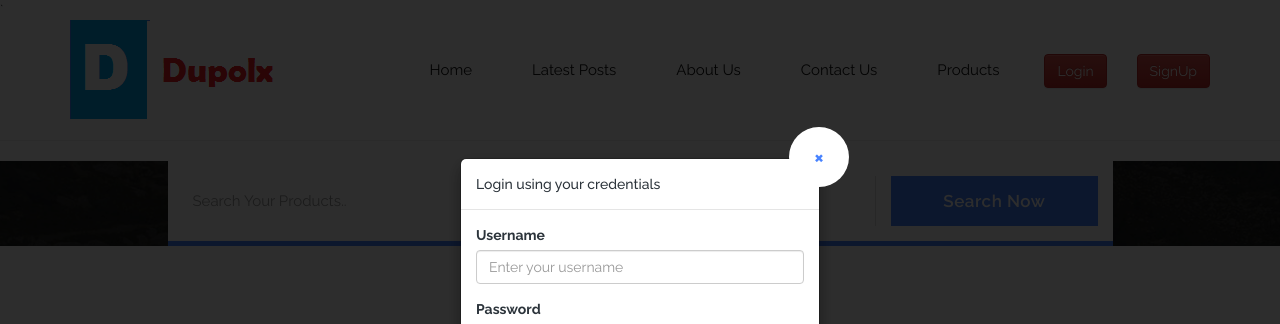
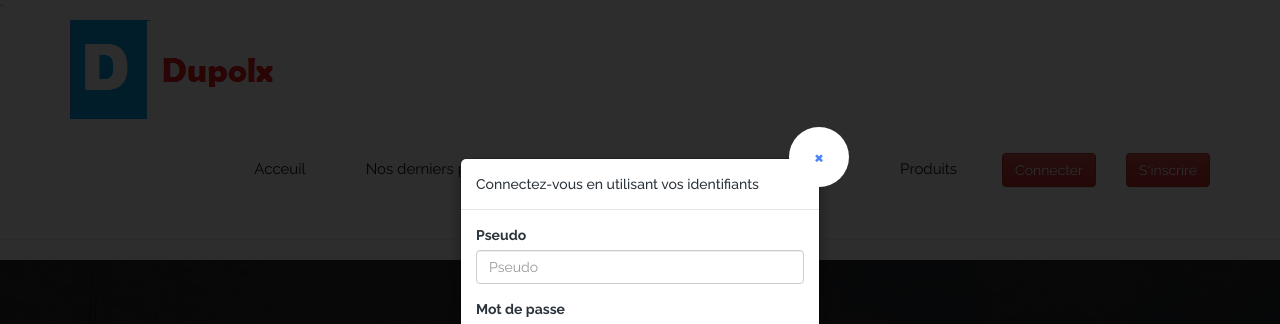
Before and after one commit to irzane/django, a Django app: page /home/ in a window 1280 px wide, after a click on "Connecter". Shown: the top 324 px of the page. Run offline with Django 3.2, Linux system fonts and the light colour scheme; data comes from the database, SQL or seed files in the repository; both versions use the stored data as it was before the commit; data that the repository does not hold is empty; some libraries are stand-ins or nearby versions.

Commit message:
first commit

```diff
--- a/templates/base.html
+++ b/templates/base.html
@@ -7,14 +7,12 @@
     {% endblock head %}
 
     <title>{% block title %}
-
     {% endblock title %}</title>
 
         <meta charset="utf-8">
         <meta name="viewport" content="width=device-width, initial-scale=1.0" />`
         <meta http-equiv="X-UA-Compatible" content="IE=edge,chrome=1">
         <meta name="description" content="{% block Description %}
-
         {% endblock Description %}">
         <meta name="keyword" content="{% block Keywords %}
 
@@ -43,38 +41,40 @@
                 <div class="row">
                     <div class="col-md-12">
                         <button id="primary-nav-button" type="button">Menu</button>
-                        <a href="/"><div class="logo">
+                        <a href="/">
+
+                            <div class="logo">
+
                             <img src="{% static 'img/logo.png' %}" alt="Dupolx Logo" width="220" height="99">
-                        </div></a>
-
-
+                        </div>
+                    </a>
                         <nav id="primary-nav" class="dropdown cf">
                             <ul class="dropdown menu">
                                 <li class='{% block homeactive %}
 
-                                {% endblock homeactive %}'><a href="/">Home</a></li>
-                                <li><a class="scrollTo" data-scrollTo="blog" href="#">Latest Posts</a></li>
-                                <li><a class="scrollTo" data-scrollTo="services" href="#">About Us</a></li>
-                                <li><a class="scrollTo" data-scrollTo="contact" href="#">Contact Us</a></li>
+                                {% endblock homeactive %}'><a href="/">Acceuil</a></li>
+                                <li><a class="scrollTo" data-scrollTo="blog" href="#">Nos derniers post</a></li>
+                                <li><a class="scrollTo" data-scrollTo="services" href="#">A propos de nous</a></li>
+                                <li><a class="scrollTo" data-scrollTo="contact" href="#">Contactez-nous</a></li>
                                 <li class='{% block blogactive %}
 
 
 
-                                {% endblock blogactive %}'><a href="/blog/">Products</a></li>
+                                {% endblock blogactive %}'><a href="/blog/">Produits</a></li>
                                {% if user.is_authenticated %}
 
                                 <li class="nav-item dropdown">
                                     <a class="nav-link dropdown-toggle" href="#" id="navbarDropdown" role="button" data-toggle="dropdown" aria-haspopup="true" aria-expanded="false">
-                                      Welcome: <strong>{{request.user}}</strong>
+                                      Bienvenue: <strong>{{request.user}}</strong>
 
                                     </a>
                                     <div class="dropdown-menu" aria-labelledby="navbarDropdown">
-                                      <a class="dropdown-item" href="/logout/">Logout {{request.user}}</a>
+                                      <a class="dropdown-item" href="/logout/">Déconnecter {{request.user}}</a>
                                 </li>
 
                                  {% else %}
-                                     <li>   <button type="button" class="btn btn-danger" data-toggle="modal" data-target="#loginModal">Login</button> </li>
-                                    <li> <button type="button" class="btn btn-danger" data-toggle="modal" data-target="#signupModal">SignUp</button> </li>
+                                     <li>   <button type="button" class="btn btn-danger" data-toggle="modal" data-target="#loginModal">Connecter</button> </li>
+                                    <li> <button type="button" class="btn btn-danger" data-toggle="modal" data-target="#signupModal">S'inscrire</button> </li>
                                 {% endif %}
                             </ul>
                         </nav><!-- / #primary-nav -->
@@ -91,7 +91,7 @@
         <div class="modal-content">
 
             <div class="modal-header">
-                <h5 class="modal-title" id="loginModal">Login using your credentials</h5>
+                <h5 class="modal-title" id="loginModal">Connectez-vous en utilisant vos identifiants</h5>
                 <button type="button" class="close" data-dismiss="modal" aria-label="Close">
                     <span aria-hidden="true">&times;</span>
                 </button>
@@ -101,24 +101,24 @@
                 <form action="/home/login/" method='post'>
                     {% csrf_token %}
                     <div class="form-group">
-                        <label for="lusername">Username</label>
-                        <input type="name" class="form-control" id="lusername" placeholder="Enter your username"
+                        <label for="lusername">Pseudo</label>
+                        <input type="name" class="form-control" id="lusername" placeholder="Pseudo"
                             name="lusername" required ="">
                     </div>
                     <div class="form-group">
-                        <label for="password">Password</label>
-                        <input type="password" class="form-control" id="lpassword" placeholder="Enter your password"
+                        <label for="password">Mot de passe</label>
+                        <input type="password" class="form-control" id="lpassword" placeholder="Mot de passe"
                             name="lpassword" required ="">
                     </div>
                    <!--
                     <input type="hidden" name="path" value="/"> -->
 
-                    <button type="submit" class="btn btn-danger mt-2" id="loginsubmit">Login</button>
+                    <button type="submit" class="btn btn-danger mt-2" id="loginsubmit">Se connecter</button>
                 </form>
             </div>
 
             <div class="modal-footer">
-                <button type="button" class="btn btn-secondary" data-dismiss="modal">Close</button>
+                <button type="button" class="btn btn-secondary" data-dismiss="modal"></button>
             </div>
 
         </div>
@@ -130,7 +130,7 @@
   <div class="modal-dialog" role="document">
     <div class="modal-content">
       <div class="modal-header">
-        <h5 class="modal-title" id="signupModal">SignUp for an account</h5>
+        <h5 class="modal-title" id="signupModal">S'inscrire pour un conte</h5>
         <button type="button" class="close" data-dismiss="modal" aria-label="Close">
           <span aria-hidden="true">&times;</span>
         </button>
@@ -140,35 +140,35 @@
             <form method="post" action="/home/signup/">
               {% csrf_token %}
                 <div class="form-group">
-                    <label for="uname">Username</label>s
-                    <input type="text" class="form-control" id="susername" placeholder="Enter your Name" name="susername" required="">
+                    <label for="uname">Pseudo</label>s
+                    <input type="text" class="form-control" id="susername" placeholder="Pseudo" name="susername" required="">
                 </div>
                 <div class="form-group">
-                    <label for="name">First Name</label>
-                    <input type="text" class="form-control" id="fname" placeholder="Enter your First Name" name="fname" required ="" >
+                    <label for="name">Prénom</label>
+                    <input type="text" class="form-control" id="fname" placeholder="Prénom" name="fname" required ="" >
                 </div>
                 <div class="form-group">
-                    <label for="name">Last Name</label>
-                    <input type="text" class="form-control" id="lname" placeholder="Enter your Last Name" name="lname" required ="">
+                    <label for="name">Nom</label>
+                    <input type="text" class="form-control" id="lname" placeholder="Nom" name="lname" required ="">
                 </div>
                 <div class="form-group">
-                    <label for="number">Mobile No</label>
-                    <input type="number" class="form-control" id="number" placeholder="Enter your Mobile No" name="number" required ="">
+                    <label for="number">Téléphone</label>
+                    <input type="number" class="form-control" id="number" placeholder="Tel" name="number" required ="">
                 </div>
                 <div class="form-group">
-                    <label for="email">Your Email</label>
-                    <input type="email" class="form-control" id="email" placeholder="Enter your Email" name="email" required ="">
+                    <label for="email">Email</label>
+                    <input type="email" class="form-control" id="email" placeholder="Email" name="email" required ="">
                 </div>
                 <div class="form-group">
-                    <label for="password">Choose a password</label>
-                    <input type="password" class="form-control" id="password1" placeholder="Choose a password" name="password1" required ="">
+                    <label for="password">Mot de passe</label>
+                    <input type="password" class="form-control" id="password1" placeholder="Choisir mot de passe" name="password1" required ="">
                 </div>
                 <div class="form-group">
-                    <label for="password2">Retype a password</label>
-                    <input type="password" class="form-control" id="password2" placeholder="Retype your password" name="password2" required ="">
+                    <label for="password2">Confirmer Mot de passe</label>
+                    <input type="password" class="form-control" id="password2" placeholder="Retaper mot de passe" name="password2" required ="">
                 </div>
 
-                <button type="submit" class="btn btn-danger mt-2">SignUp</button>
+                <button type="submit" class="btn btn-danger mt-2">S'inscrire</button>
             </form>
         </div>
       </div>
@@ -217,7 +217,7 @@
                         <div class="logo">
                             <img src="{% static 'img/logo.png' %}" alt="Dupolx Logo">
                         </div>
-                        <p>Dupolx one of the emerging platform to buy and sell the used items and get in touch with the owner to negotiate prices at the comfort of your homes.</p>
+                        <p>Dupolx est l'une des plateformes émergentes pour acheter et vendre des objets d'occasion et entrer en contact avec le propriétaire pour négocier les prix dans le confort de votre foyer.</p>
                        <!--  <ul class="social-icons">
                             <li>
                                 <a href="#"><i class="fa fa-facebook"></i></a>
@@ -229,51 +229,29 @@
                         </ul> -->
                     </div>
                 </div>
-                <div class="col-md-4">
-                    <div class="useful-links">
-                        <div class="footer-heading">
-                            <h4>Useful Links</h4>
-                        </div>
-                        <div class="row">
-                            <div class="col-md-6">
-                                <ul>
 
-                                    <li><a href="/blog"><i class="fa fa-stop"></i>Products</a></li>
-                                    <li><a href="http://google.com/" target = _blank><i class="fa fa-stop"></i>Google</a></li>
-                                    <li><a href="http://yahoo.com"><i class="fa fa-stop"></i>Yahoo</a></li>
-                                    <li><a href="http://amazon.com"><i class="fa fa-stop"></i>Amazon</a></li>
-
-
-                                </ul>
-                            </div>
-                        </div>
-                    </div>
-                </div>
                 <div class="col-md-3">
                     <div class="contact-info">
                         <div class="footer-heading">
-                            <h4>Contact Information</h4>
+                            <h4>Informations :</h4>
                         </div>
-                        <p>Dupolx Provide You Best Quality Of The Support Services.</p>
+                        <p>Dupolx vous offre la meilleure qualité de services d'assistance.</p>
                         <ul>
-                            <li><span>Phone:</span><a href="#">+91 9711443344</a></li>
-                            <li><span>Email:</span><a href="#">admin@Dupolx.com</a></li>
-                            <li><span>Address:</span><a href="#">Delhi, India</a></li>
+                            <li><span>Tel:</span><a href="#">+212 669345678</a></li>
+                            <li><span>Email:</span><a href="#">enniafahd@gmail.com</a></li>
+                            <li><span>Adresse:</span><a href="#">Casablanca, Maroc</a></li>
                         </ul>
                     </div>
                 </div>
             </div>
         </div>
+
     </footer>
 
-    <div class="sub-footer">
-        <p>Copyright &copy; 2020 Dupolx
 
-      - Design By : <a rel="nofollow" href="http://www.realitweb.com">Realitweb.com</a></p>
-    </div>
 
     <script src="https://ajax.googleapis.com/ajax/libs/jquery/1.11.2/jquery.min.js" type="text/javascript"></script>
-    <script>window.jQuery || document.write("<script src="{% static 'js/vendor/jquery-1.11.2.min.js' %}"><\/script>")</script>
+    <script>window.jQuery || document.write("<script src="% static 'js/vendor/jquery-1.11.2.min.js' %"><\/script>")</script>
 
     <script src="{% static 'js/vendor/bootstrap.min.js' %}"></script>
 
--- a/templates/home/index.html
+++ b/templates/home/index.html
@@ -5,10 +5,10 @@
 {% endblock title %}
 {% block homeactive %} active {% endblock homeactive %}
 
-{% block Description %}Dupolx is an international Products Company based in India, that offers To Buy Products, services. Contact ...{% endblock Description %}
+{% block Description %}Dupolx est une société internationale de produits basée au Maroc, qui propose des services d'achat de produits. Contact ...{% endblock Description %}
 
 
-{% block Keywords %}Dupolx,Products Buy , Products, Etc..{% endblock Keywords %}
+{% block Keywords %}Dupolx, Produits, Acheter, Produits, Etc..{% endblock Keywords %}
 
 {% block body %}
 
@@ -21,16 +21,16 @@
             <div class="row">
                 <div class="col-md-10 col-md-offset-1">
 
-                    {% for post in allPost1 %}
+
                     <div class="banner-caption">
                         <div class="line-dec"></div>
-                        <h2>{{post.heading}}</h2>
-                        <span>{{post.content | safe | truncatechars:100 }}</span>
+                        <h2>Bienvenue sur Duplox !</h2>
+                        <span>La qualité avant tout</span>
                         <div class="blue-button">
-                            <a class="scrollTo" data-scrollTo="popular" href="/blog">Discover More</a>
+                            <a class="scrollTo" data-scrollTo="popular" href="/blog">Apprenez d'avantage</a>
                         </div>
                     </div>
-                    {% endfor %}
+
 
                     <div class="submit-form">
 
@@ -39,13 +39,13 @@
                             <div class="row">
                                 <div class="col-md-9 first-item">
                                     <fieldset>
-                                        <input type="text" class="form-control" name = "query" id="query" placeholder="Search Your Products.." required="">
+                                        <input type="text" class="form-control" name = "query" id="query" placeholder="Chercher ton produit.." required="">
                                     </fieldset>
                                 </div>
 
                                 <div class="col-md-3">
                                     <fieldset>
-                                        <button type="submit" id="form-submit" class="btn">Search Now</button>
+                                        <button type="submit" id="form-submit" class="btn">Cherchez maintenant</button>
                                     </fieldset>
                                 </div>
                             </div>
@@ -80,7 +80,7 @@
                         <img src="{{post.imglink}}" alt="{{post.title}}" width="240" height="267">
                         <div class="text-content">
                             <h4>{{post.title}}</h4>
-                            <span>Indian Rupees : {{post.price}}</span>
+                            <span> {{post.price}} DH</span>
                         </div>
                         <div class="plus-button">
                             <a href="{{post.slug}}"><i class="fa fa-plus"></i></a>
@@ -127,8 +127,8 @@
                                 </ul>
                             </div>
                             <div class="date-content">
-                                <h6>Price</h6>
-                                <h5>Rs. {{post.price}}</h5>
+                                <h6>Prix</h6>
+                                <h5> {{post.price}} DH</h5>
 
                             </div>
                         </div>
@@ -150,7 +150,6 @@
 
 
 {% endfor %}
-
 
 
             </div>
@@ -197,32 +196,9 @@
                     <div class="down-services">
                         <div class="row">
 
-                            {% for post in allPost7 %}
 
-                            <div class="col-md-5 col-md-offset-1">
-                                <div class="left-content">
-                                    <h4>{{post.title}}</h4>
-                                    <p>{{post.content | safe | truncatechars:500}}</p>
-                                    <div class="blue-button">
-                                        <a href="/blog">Discover More</a>
-                                    </div>
-                                </div>
-                            </div>
-                            {% endfor %}
 
-                            <div class="col-md-5">
-                                <div class="accordions">
-                                    <ul class="accordion">
-                                        {% for post in allPost8 %}
-
-                                        <li>
-                                            <a>{{post.title}}</a>
-                                            <p>{{post.content |safe | truncatechars:300}}</p>
-                                        </li>
-
-                                        {% endfor %}
-
-                                    </ul> <!-- / accordion -->
+                                    <!-- / accordion -->
                                 </div>
                             </div>
                         </div>
@@ -259,6 +235,7 @@
 
 
     <section class="contact" id="contact">
+
         <div id="map">
         			<!-- How to change your own map point
                            1. Go to Google Maps
@@ -266,18 +243,17 @@
                            3. Click "Share" and choose "Embed map" tab
                            4. Copy only URL and paste it within the src="" field below
                     -->
-                    <iframe src="https://www.google.com/maps/embed?pb=!1m18!1m12!1m3!1d14003.618975546018!2d77.30054318199814!3d28.662570718493374!2m3!1f0!2f0!3f0!3m2!1i1024!2i768!4f13.1!3m3!1m2!1s0x390cfb6c8845e735%3A0x369f91bcbaef413e!2sSurajmal%20Vihar%2C%20Delhi!5e0!3m2!1sen!2sin!4v1602844069161!5m2!1sen!2sin" width="100%" height="500px" frameborder="0" style="border:0;" allowfullscreen="" aria-hidden="false" tabindex="0"></iframe>
-
+            <iframe width=100% src="https://www.google.com/maps/embed?pb=!1m14!1m8!1m3!1d6648.715136622896!2d-7.6403972!3d33.5700642!3m2!1i1024!2i768!4f13.1!3m3!1m2!1s0xda7d2e9854fbd49%3A0xcb8dc82bd8575005!2sMaarif%2C%20Casablanca!5e0!3m2!1sfr!2sma!4v1655064982289!5m2!1sfr!2sma" width="600" height="450" style="border:0;" allowfullscreen="" loading="lazy" referrerpolicy="no-referrer-when-downgrade"></iframe>
         </div>
         <div class="container">
             <div class="col-md-10 col-md-offset-1">
                 <div class="wrapper">
                   <div class="section-heading">
-                      <span>Contact Us</span>
-                      <h2>Dupolx one of the emerging platform.</h2>
+                      <span>Contactez-nous</span>
+                      <h2>Dupolx l'une des plates-formes de commerce électronique émergentes.</h2>
                   </div>
                   <!-- Modal button -->
-                  <button id="modBtn" class="modal-btn">Talk to us</button>
+                  <button id="modBtn" class="modal-btn">Parle-nous</button>
                 </div>
                 <div id="modal" class="modal">
                   <!-- Modal Content -->
@@ -289,26 +265,26 @@
                                 <div class="row">
                                     <div class="col-md-12">
                                         <div class="section-heading">
-                                            <span>Talk To Us</span>
-                                            <h2>Let's have a discussion</h2>
+                                            <span>Parle-nous</span>
+                                            <h2>Des recommandations ?</h2>
                                         </div>
                                     </div>
                                     <form action="/" method="post">
                                         {% csrf_token %}
                                     <div class="col-md-6">
                                       <fieldset>
-                                        <input name="name" type="text" class="form-control" id="name" placeholder="Your name..." required="">
+                                        <input name="name" type="text" class="form-control" id="name" placeholder="Nom..." required="">
                                       </fieldset>
                                     </div>
                                      <div class="col-md-6">
                                       <fieldset>
-                                        <input name="subject" type="text" class="form-control" id="subject" placeholder="Subject..." required="">
+                                        <input name="subject" type="text" class="form-control" id="subject" placeholder="Sujet..." required="">
                                       </fieldset>
                                     </div>
 
                                     <div class="col-md-6">
                                       <fieldset>
-                                        <input name="number" type="number" class="form-control" id="number" placeholder="Number..." required="">
+                                        <input name="number" type="number" class="form-control" id="number" placeholder="Nombre..." required="">
                                       </fieldset>
                                     </div>
 
@@ -320,12 +296,12 @@
 
                                     <div class="col-md-12">
                                       <fieldset>
-                                        <textarea name="message" rows="6" class="form-control" id="message" placeholder="Your message..." required=""></textarea>
+                                        <textarea name="message" rows="6" class="form-control" id="message" placeholder="Ton message..." required=""></textarea>
                                       </fieldset>
                                     </div>
                                     <div class="col-md-12">
                                       <fieldset>
-                                        <button type="submit" id="form-submit" class="btn">Send Message</button>
+                                        <button type="submit" id="form-submit" class="btn">Envoyer un message</button>
                                       </fieldset>
                                     </div>
                                      </form>
@@ -338,14 +314,14 @@
                                     <div class="col-md-12">
                                         <div class="content">
                                             <div class="section-heading">
-                                                <span>More About Us</span>
+                                                <span>En savoir plus sur nous</span>
                                                 <h2>Dupolx Company</h2>
                                             </div>
-                                            <p>Dupolx one of the emerging platform to buy and sell the used items and get in touch with the owner to negotiate prices at the comfort of your homes.</p>
+                                            <p>Dupolx est l'une des plateformes émergentes pour acheter et vendre des objets d'occasion et entrer en contact avec le propriétaire pour négocier les prix dans le confort de votre foyer.</p>
                                             <ul>
-                                               <li><span>Phone:</span><a href="#">+91 9711443344</a></li>
-                                               <li><span>Email:</span><a href="#">admin@Dupolx.com</a></li>
-                                               <li><span>Address:</span><a href="#">Delhi, India</a></li>
+                                               <li><span>Phone:</span><a href="#">+212 669345678</a></li>
+                                               <li><span>Email:</span><a href="#">enniafahd@gmail.com</a></li>
+                                               <li><span>Address:</span><a href="#">Morocco, Casablanca</a></li>
                                             </ul>
                                         </div>
                                     </div>
```
Also changed, not shown: templates/blog/blog-single.html (+12 -12 lines), templates/blog/blog.html (+7 -7 lines), templates/home/finish.html (+7 -7 lines), templates/home/post.html (+14 -14 lines), templates/home/search.html (+6 -6 lines), db.sqlite3 (deleted).
